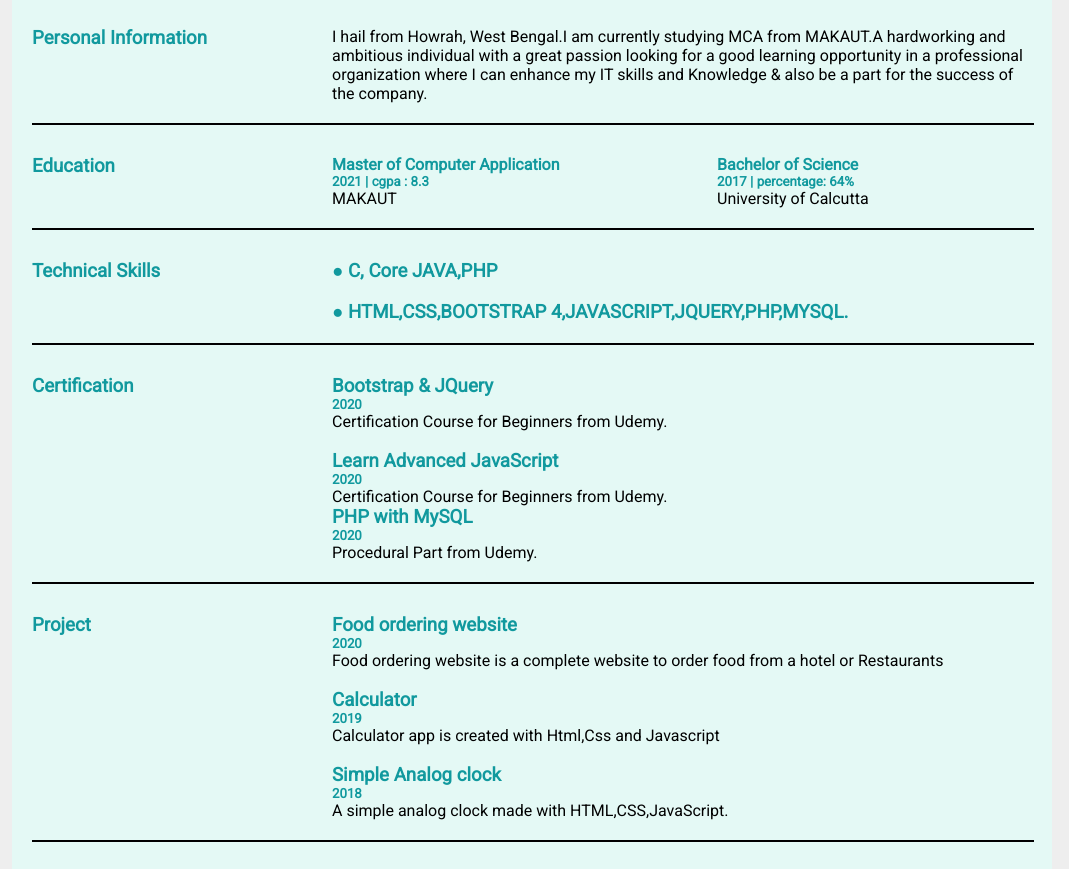
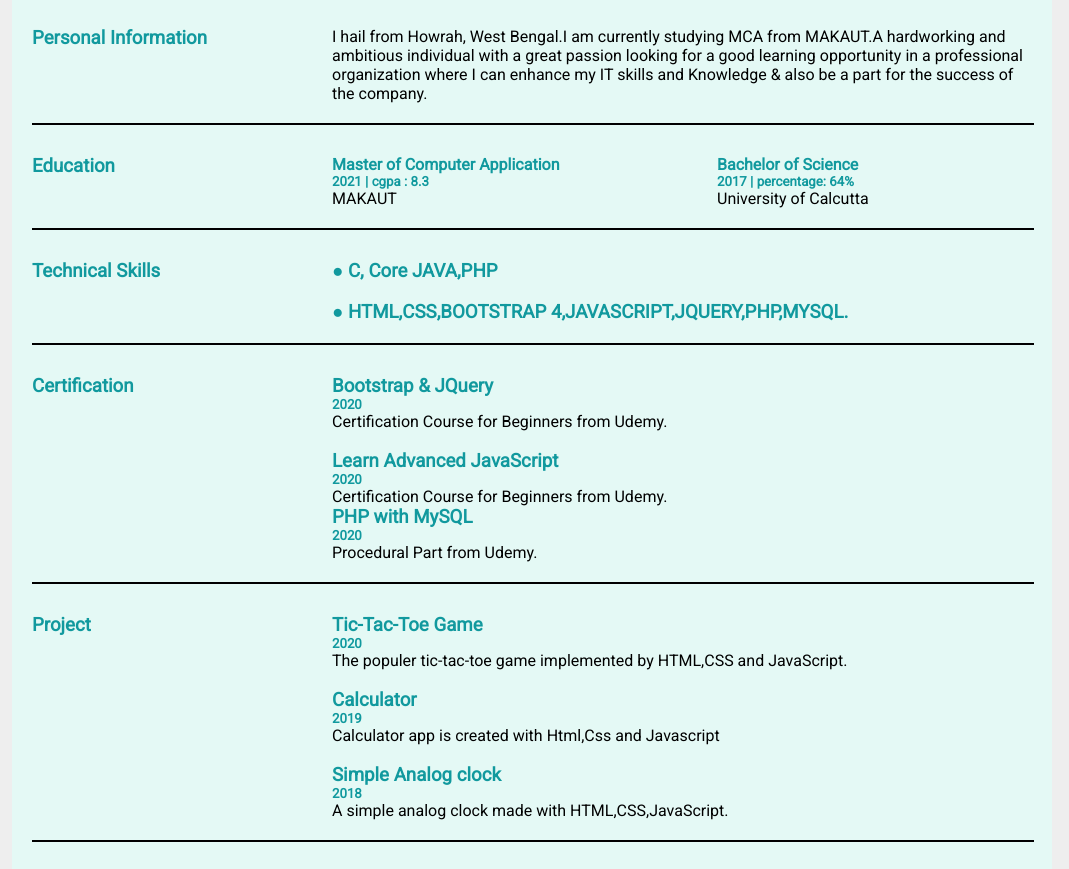
Before and after one commit to Siddharthasid/Web-Resume, a plain HTML site: page index.html in a window 1280 px wide. Shown: the part 172-1041 px from the top of the page, without its empty margins (108-1177 px from the left). Drawn offline with Linux system fonts and the light colour scheme.

Commit message:
initial commit changing text

```diff
--- a/index.html
+++ b/index.html
@@ -153,9 +153,9 @@
                     </div>
 
                     <div class="right-div">
-                        <h3>Food ordering website</h3>
+                        <h3>Tic-Tac-Toe Game</h3>
                         <h5>2020</h5>
-                        <p>Food ordering website is a complete website to order food from a hotel or Restaurants</p>
+                        <p>The populer tic-tac-toe game implemented by HTML,CSS and JavaScript.</p>
                         <br>
                         <h3>Calculator</h3>
                         <h5>2019</h5>
```
